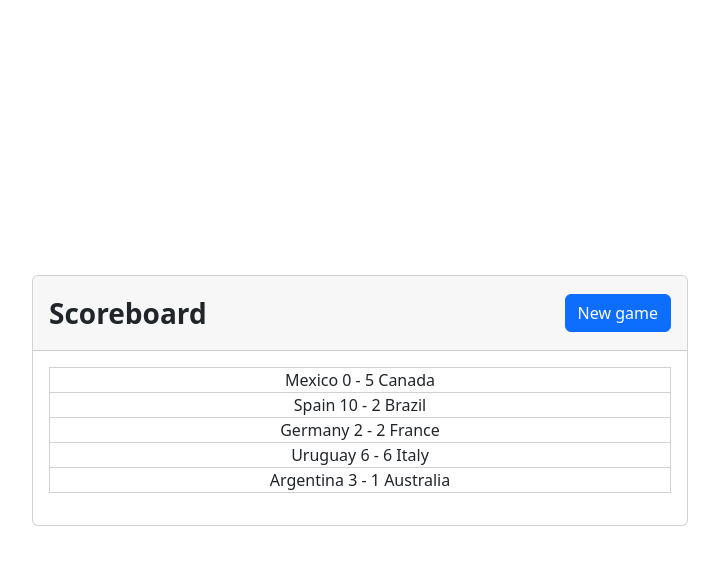
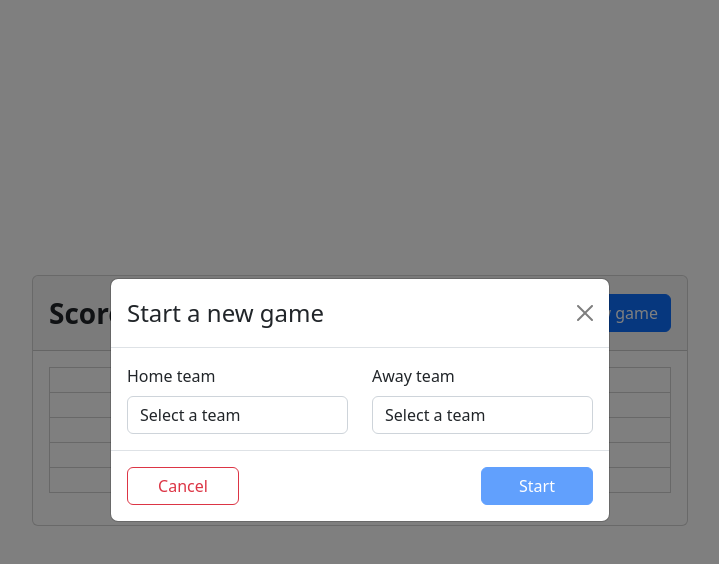
Before and after one commit to kuzznicki/scoreboard, a React (Vite) app: page / in a window 1280 px wide. Both pictures are taken after a click on the button "New game". Shown: the top 564 px of the page, without its empty margins (280-999 px from the left). Built offline with nearby package versions, Linux system fonts and the light colour scheme.

Commit message:
add StartGameModal component

```diff
--- a/src/components/Scoreboard.tsx
+++ b/src/components/Scoreboard.tsx
@@ -1,5 +1,7 @@
+import { Fragment, useState } from 'react';
 import { Button, Card } from 'react-bootstrap';
-import { Game } from "@/types";
+import { Game, Team } from "@/types";
+import StartGameModal from '@/components/StartGameModal';
 import '@/styles/components/Scoreboard.scss'
 
 type Props = {
@@ -7,11 +9,18 @@ type Props = {
 };
 
 export default function Scoreboard({ games }: Props) {
+    const [showStartGameModal, setShowStartGameModal] = useState(false);
+
+    function handleGameStart(homeTeam: Team, awayTeam: Team) {
+        console.log(homeTeam, awayTeam);
+    }
+
     return (
+        <Fragment>
             <Card className="scoreboard">
                 <Card.Header className="header">
                     <span className="title">Scoreboard</span>
-                <Button variant="primary" onClick={() => {}}>
+                    <Button variant="primary" onClick={() => setShowStartGameModal(true)}>
                         New game
                     </Button>
                 </Card.Header>
@@ -26,5 +35,13 @@ export default function Scoreboard({ games }: Props) {
                     </ul>
                 </Card.Body>
             </Card>
+
+            <StartGameModal
+                games={games}
+                show={showStartGameModal}
+                onHide={() => setShowStartGameModal(false)}
+                onGameStart={handleGameStart}
+            />
+        </Fragment>
     );
 }
--- /dev/null
+++ b/src/components/StartGameModal.tsx
@@ -0,0 +1,90 @@
+import { useState } from 'react';
+import { Alert, Button, Col, Form, Modal, Row } from 'react-bootstrap';
+import { Game, Team } from '@/types';
+import { isTeamPlaying, stringToTeam } from '@/utils';
+import '@/styles/components/StartGameModal.scss';
+
+type Props = {
+    show: boolean;
+    games: Game[];
+    onHide: () => void;
+    onGameStart: (homeTeam: Team, awayTeam: Team) => void;
+}
+
+export default function StartGameModal({ show, games, onHide, onGameStart }: Props) {
+    const [homeTeam, setHomeTeam] = useState<Team | null>(null);
+    const [awayTeam, setAwayTeam] = useState<Team | null>(null);
+    const [error, setError] = useState('');
+
+    function handleStart(homeTeam: Team | null, awayTeam: Team | null) {
+        if (!homeTeam || !awayTeam) return;
+
+        if (homeTeam === awayTeam) {
+            setError('Home team and away team cannot be the same.');
+            return;
+        };
+
+        for (const team of [homeTeam, awayTeam]) {
+            if (isTeamPlaying(games, team)) {
+                setError(`${team} is already playing a match.`);
+                return;
+            }
+        }
+
+        onGameStart(homeTeam, awayTeam);
+        onHide();
+    }
+
+    return (
+        <Modal className='start-game-modal' show={show} onHide={onHide} centered>
+            <Modal.Header closeButton>
+                <Modal.Title>Start a new game</Modal.Title>
+            </Modal.Header>
+
+            <Modal.Body>
+                {error && <Alert variant="danger">{error}</Alert>}
+                <Row>
+                    <Col sm={6}>
+                        <Form.Group>
+                            <Form.Label>Home team</Form.Label>
+                            <Form.Control as="select" onChange={e => {
+                                setError('');
+                                setHomeTeam(stringToTeam(e.target.value));
+                            }}>
+                                <option value="">Select a team</option>
+                                {Object.values(Team).map(team => (
+                                    <option key={team} value={team}>{team}</option>
+                                ))}
+                            </Form.Control>
+                        </Form.Group>
+                    </Col>
+
+                    <Col sm={6}>
+                        <Form.Group>
+                            <Form.Label>Away team</Form.Label>
+                            <Form.Control as="select" onChange={e => {
+                                setError('');
+                                setAwayTeam(stringToTeam(e.target.value));
+                            }}>
+                                <option value="">Select a team</option>
+                                {Object.values(Team).map(team => (
+                                    <option key={team} value={team}>{team}</option>
+                                ))}
+                            </Form.Control>
+                        </Form.Group>
+                    </Col>
+                </Row>
+            </Modal.Body>
+
+            <Modal.Footer>
+                <Button variant="outline-danger" onClick={onHide}>Cancel</Button>
+                <Button
+                    variant="primary"
+                    onClick={() => handleStart(homeTeam, awayTeam)}
+                    disabled={!homeTeam || !awayTeam}>
+                    Start
+                </Button>
+            </Modal.Footer>
+        </Modal>
+    );
+}
--- /dev/null
+++ b/src/styles/components/StartGameModal.scss
@@ -0,0 +1,10 @@
+.start-game-modal {
+    .modal-footer {
+        display: flex;
+        justify-content: space-between;
+
+        button {
+            min-width: 7rem;
+        }
+    }
+}
--- a/src/utils.ts
+++ b/src/utils.ts
@@ -1,5 +1,14 @@
-import { Team } from "./types";
+import { v4 as uuid } from "uuid";
+import { Game, Team } from "./types";
 
 export function stringToTeam(teamString: string): Team | null {
     return Object.values(Team).find((team) => team === teamString) || null;
 }
+
+export function createGame(homeTeam: Team, awayTeam: Team): Game {
+    return { id: uuid(), homeTeam, awayTeam, homeScore: 0, awayScore: 0 };
+}
+
+export function isTeamPlaying(games: Game[], team: Team): boolean {
+    return games.some((game) => game.homeTeam === team || game.awayTeam === team);
+}
```
Also changed, not shown: 1 other file (tests, documents, lock files or other folders). Lines whose indentation alone changed are shown as unchanged.
